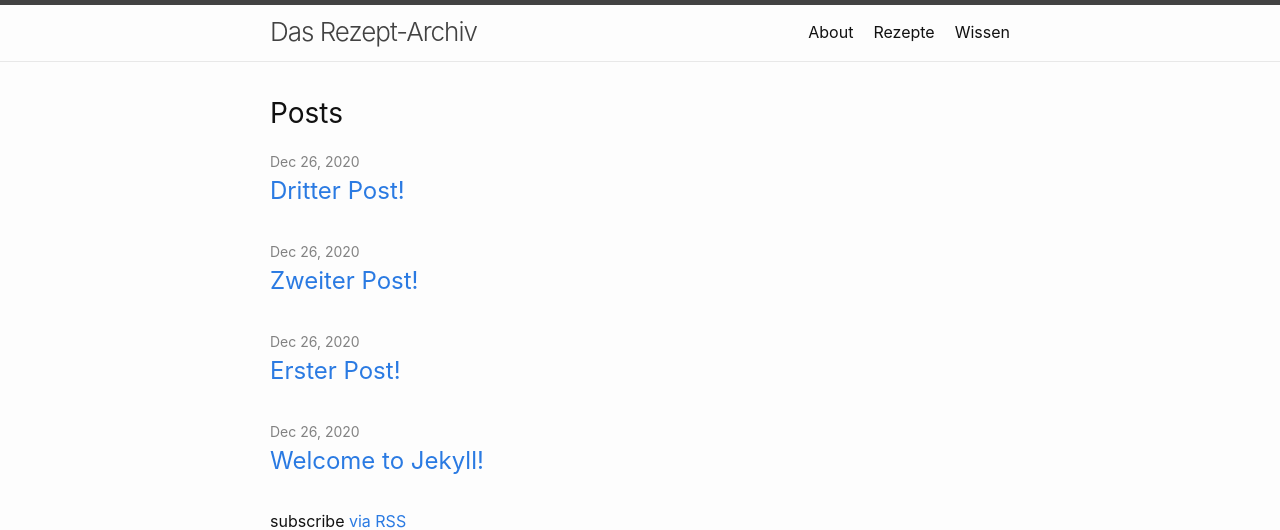
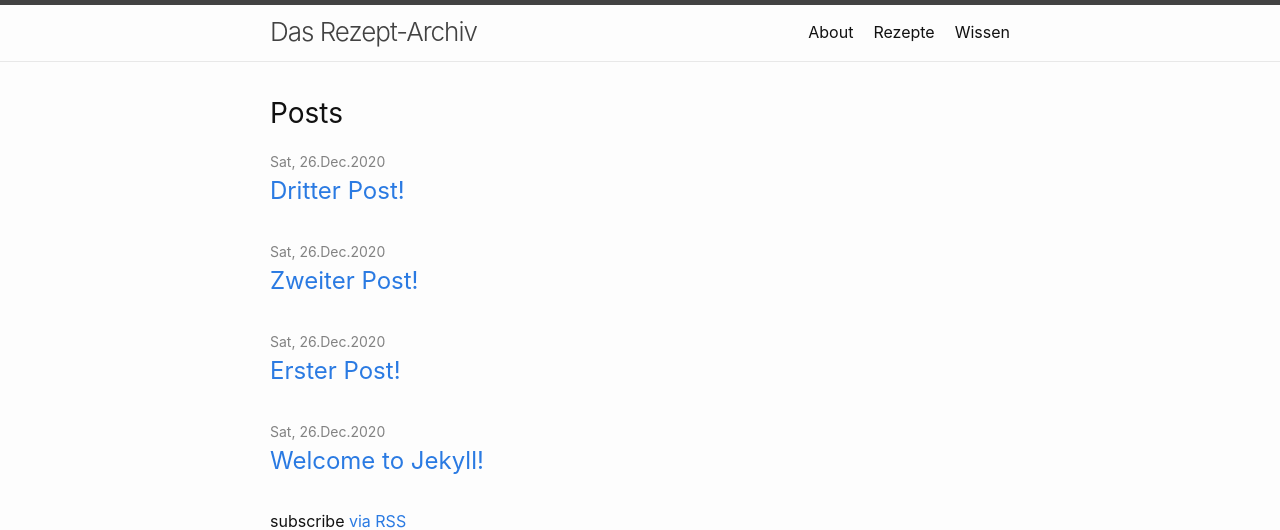
Before and after one commit to DasRezeptArchiv/DasRezeptArchiv.github.io, a Jekyll site: the page built from index.markdown, in a window 1280 px wide. Shown: the top 530 px of the page. Built offline with Jekyll 4.4.1, drawn with Linux system fonts in a browser that asks for light colours.

Commit message:
Datumsformat angepasst

```diff
--- a/_layouts/home.html
+++ b/_layouts/home.html
@@ -14,7 +14,7 @@ layout: default
     <ul class="post-list">
       {%- for post in site.posts -%}
       <li>
-        {%- assign date_format = site.minima.date_format | default: "%b %-d, %Y" -%}
+        {%- assign date_format = site.minima.date_format | default: "%a, %d.%b.%Y" -%}
         <span class="post-meta">{{ post.date | date: date_format }}</span>
         <h3>
           <a class="post-link" href="{{ post.url | relative_url }}">
--- a/_layouts/post.html
+++ b/_layouts/post.html
@@ -7,7 +7,7 @@ layout: default
     <h1 class="post-title p-name" itemprop="name headline">{{ page.title | escape }}</h1>
     <p class="post-meta">
       <time class="dt-published" datetime="{{ page.date | date_to_xmlschema }}" itemprop="datePublished">
-        {%- assign date_format = site.minima.date_format | default: "%b %-d, %Y" -%}
+        {%- assign date_format = site.minima.date_format | default: "%a, %d.%b.%Y" -%}
         {{ page.date | date: date_format }}
       </time>
       {%- if page.author -%}
```
